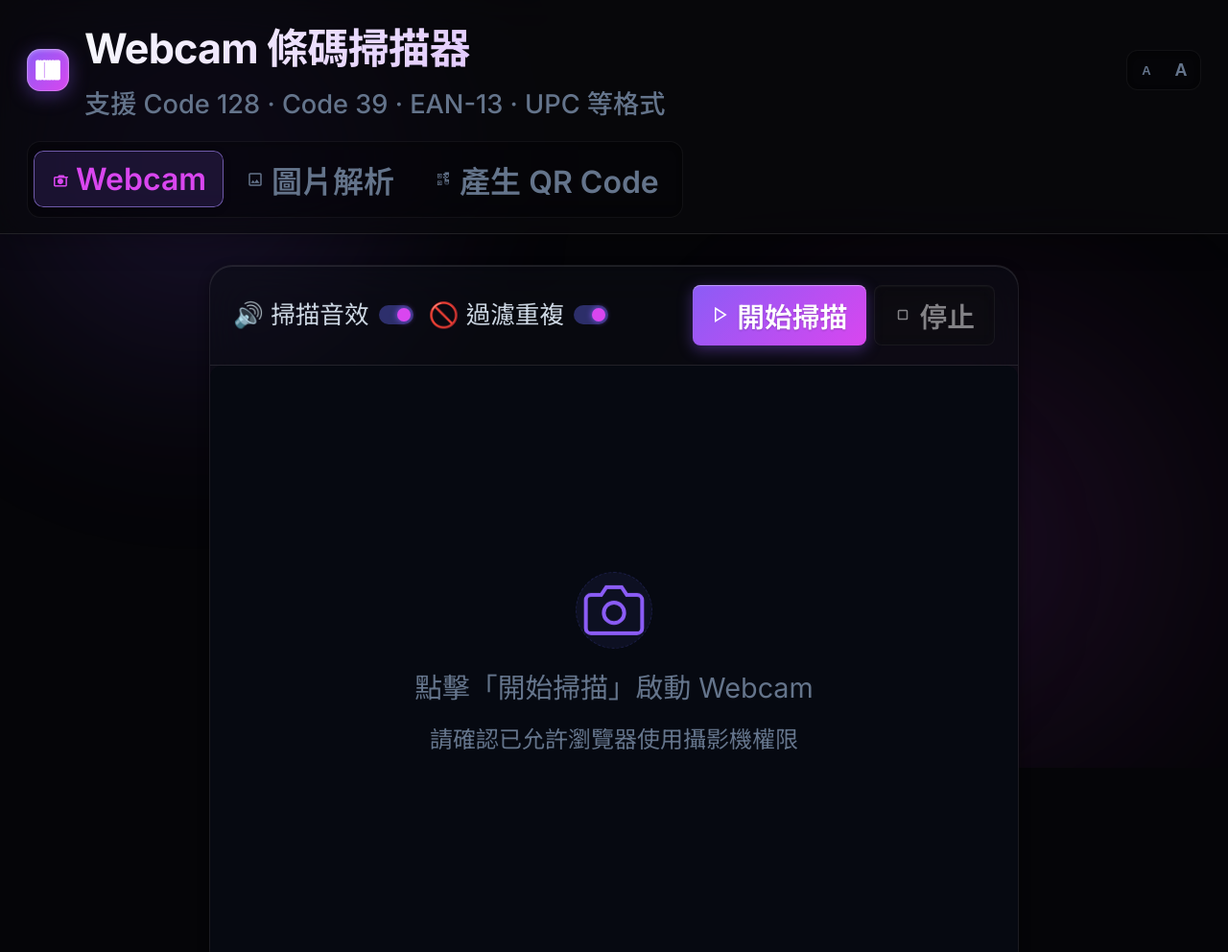
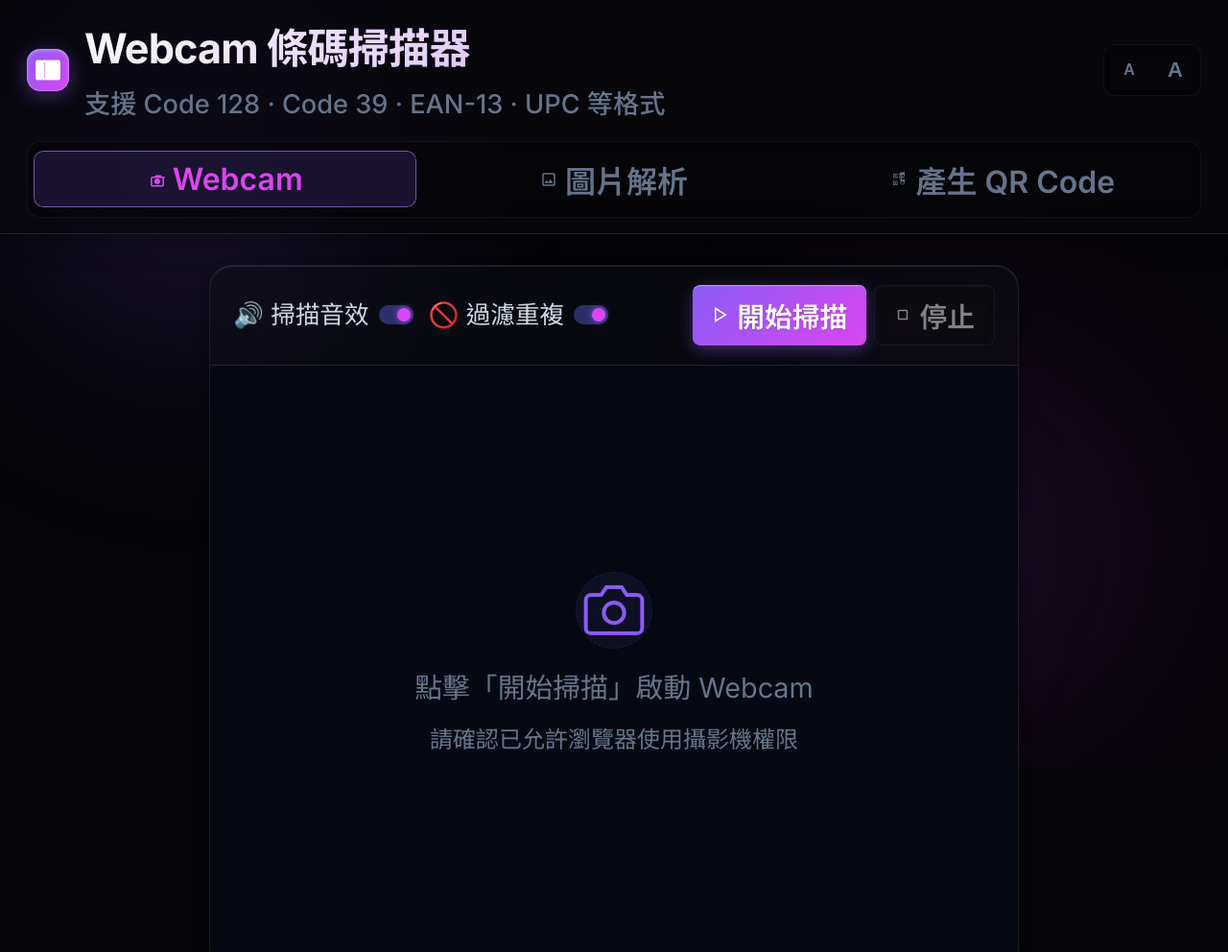
Before and after one commit to benitorhuang-svg/barcode-scanner, a website built with Vite: page index.html in a window 1280 px wide. Shown: the top 992 px of the page at 96% size. Built offline with nearby package versions, Linux system fonts and the light colour scheme.

Commit message:
style: enhance tab layout, enlarge AA buttons, and auto-scroll to top

```diff
--- a/index.html
+++ b/index.html
@@ -49,8 +49,8 @@
         </div>
 
         <div class="font-size-controls" aria-label="調整字體大小">
-          <button class="font-btn" id="btnFontDec" aria-label="縮小字體" style="font-size: 13px; font-weight: 600;">A</button>
-          <button class="font-btn" id="btnFontInc" aria-label="放大字體" style="font-size: 18px; font-weight: 600;">A</button>
+          <button class="font-btn" id="btnFontDec" aria-label="縮小字體" style="font-size: 16px; font-weight: 600;">A</button>
+          <button class="font-btn" id="btnFontInc" aria-label="放大字體" style="font-size: 22px; font-weight: 600;">A</button>
         </div>
       </div>
 
--- a/src/styles/layout.css
+++ b/src/styles/layout.css
@@ -112,9 +112,9 @@
   background: transparent;
   border: none;
   color: var(--text-muted);
-  width: 32px;
-  height: 32px;
-  border-radius: 8px;
+  width: 44px;
+  height: 44px;
+  border-radius: 10px;
   cursor: pointer;
   display: flex;
   align-items: center;
@@ -142,6 +142,7 @@
   border: 1px solid rgba(255, 255, 255, 0.05);
   box-shadow: inset 0 2px 10px rgba(0, 0, 0, 0.3);
   flex-shrink: 0;
+  width: 100%;
 }
 
 .tab-btn {
@@ -156,6 +157,8 @@
   cursor: pointer;
   display: flex;
   align-items: center;
+  justify-content: center;
+  flex: 1;
   gap: 8px;
   transition: all var(--transition);
   position: relative;
--- a/src/ui/tabs-ui.ts
+++ b/src/ui/tabs-ui.ts
@@ -28,6 +28,8 @@ export function initTabsUI(refs: DomRefs): void {
       const targetPane = panesById.get(targetId);
       if (targetPane) {
         targetPane.classList.add('active');
+        // 切換頁籤時置頂
+        window.scrollTo({ top: 0, behavior: 'smooth' });
       }
 
       // Dispatch event for other modules (e.g., to pause camera)
```
